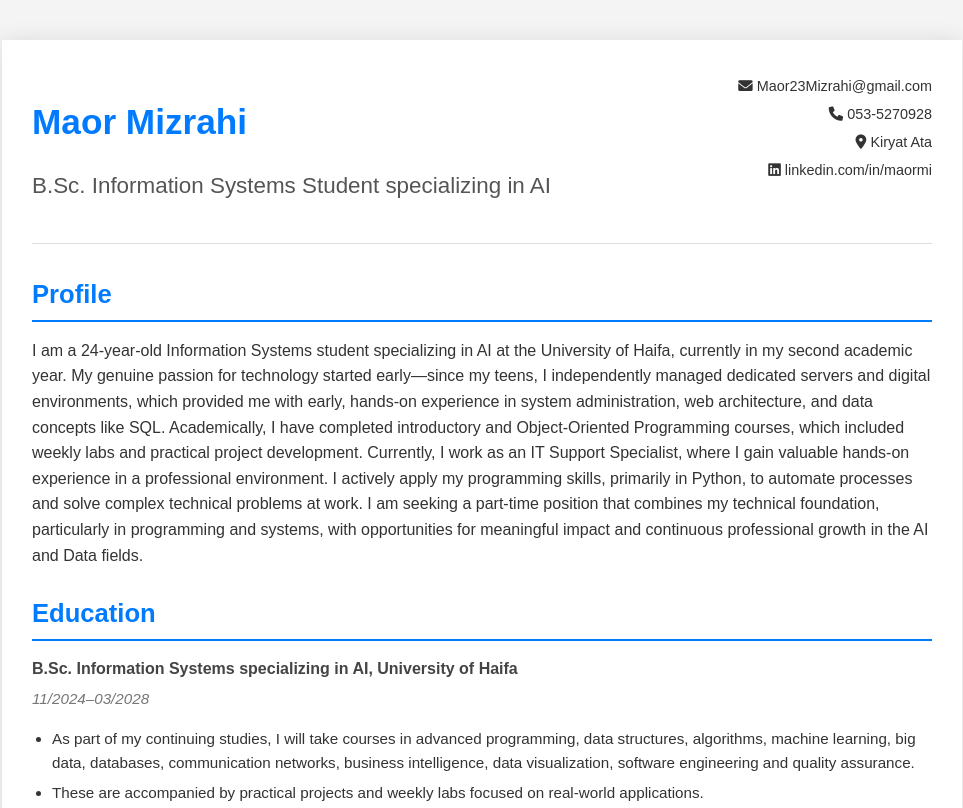
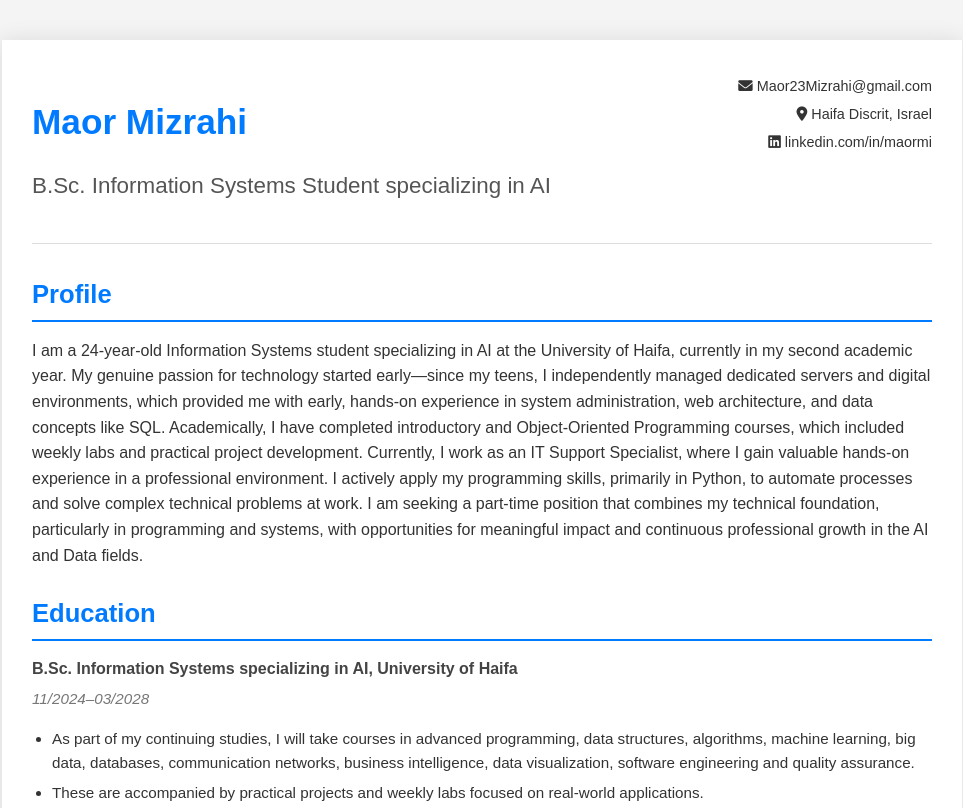
Before and after one commit to maormi23/.github.io, a plain HTML site: page index.html in a window 1280 px wide. Shown: the top 808 px of the page, without its empty margins (158-1121 px from the left). Drawn offline with Linux system fonts and the light colour scheme.

Commit message:
Update index.html

```diff
--- a/index.html
+++ b/index.html
@@ -16,8 +16,7 @@
             </div>
             <div class="contact-info">
                 <p><i class="fas fa-envelope"></i> <a href="mailto:Maor23Mizrahi@gmail.com">Maor23Mizrahi@gmail.com</a></p>
-                <p><i class="fas fa-phone"></i> 053-5270928</p>
-                <p><i class="fas fa-map-marker-alt"></i> Kiryat Ata</p>
+                <p><i class="fas fa-map-marker-alt"></i> Haifa Discrit, Israel</p>
                 <p><i class="fab fa-linkedin"></i> <a href="https://linkedin.com/in/maormi" target="_blank">linkedin.com/in/maormi</a></p>
             </div>
         </header>
```
